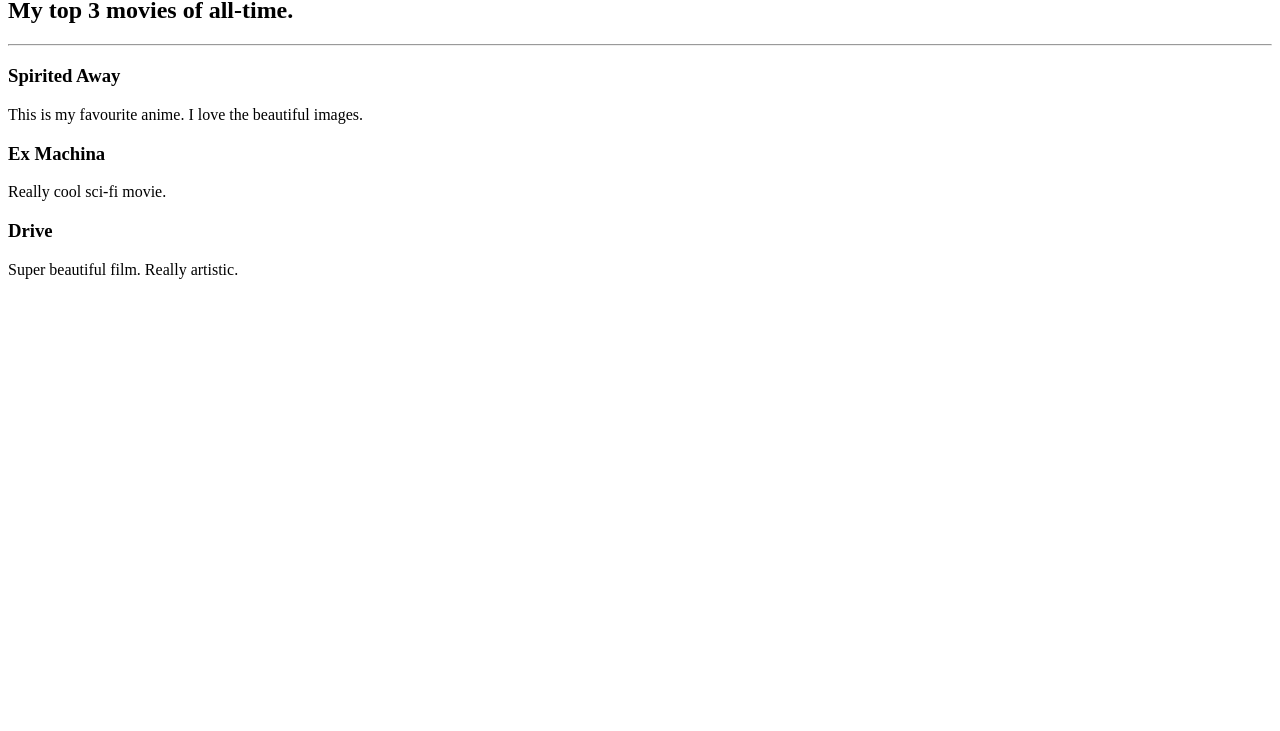
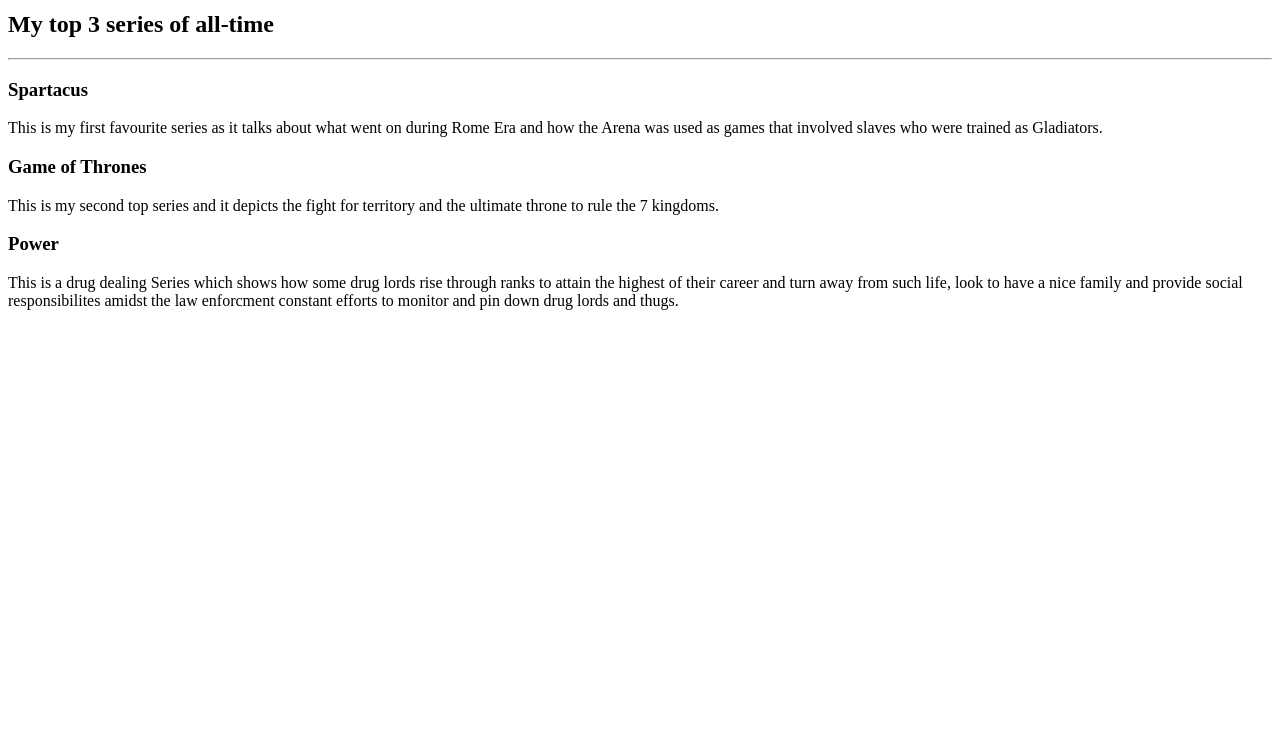
Before and after one commit to askdebb/web_development_projects, a plain HTML site: page 4.3 HTML Porfolio Project/public/movie-ranking.html in a window 1280 px wide. Shown: the part 69-800 px from the top of the page. Drawn offline with Linux system fonts and the light colour scheme.

Commit message:
portfolio project modified

```diff
--- a/4.3 HTML Porfolio Project/public/movie-ranking.html
+++ b/4.3 HTML Porfolio Project/public/movie-ranking.html
@@ -1,9 +1,34 @@
-<h1>The Best Movies According to Angela</h1>
-<h2>My top 3 movies of all-time.</h2>
-<hr />
-<h3>Spirited Away</h3>
-<p>This is my favourite anime. I love the beautiful images.</p>
-<h3>Ex Machina</h3>
-<p>Really cool sci-fi movie.</p>
-<h3>Drive</h3>
-<p>Super beautiful film. Really artistic.</p>
+<!DOCTYPE html>
+<html lang="en">
+  <head>
+    <meta charset="UTF-8" />
+    <meta name="viewport" content="width=device-width, initial-scale=1.0" />
+    <title>Chris Movie Ranking Page | Portfolio</title>
+  </head>
+  <body>
+    <!-- Write your code below -->
+
+    <h1>The Best Movie Series According to Nana Sakyi</h1>
+    <h2>My top 3 series of all-time</h2>
+    <hr />
+    <h3>Spartacus</h3>
+    <p>
+      This is my first favourite series as it talks about what went on during
+      Rome Era and how the Arena was used as games that involved slaves who were
+      trained as Gladiators.
+    </p>
+    <h3>Game of Thrones</h3>
+    <p>
+      This is my second top series and it depicts the fight for territory and
+      the ultimate throne to rule the 7 kingdoms.
+    </p>
+    <h3>Power</h3>
+    <p>
+      This is a drug dealing Series which shows how some drug lords rise through
+      ranks to attain the highest of their career and turn away from such
+      life, look to have a nice family and provide social responsibilites
+      amidst the law enforcment constant efforts to monitor and pin down drug
+      lords and thugs.
+    </p>
+  </body>
+</html>
```
Also changed, not shown: 4.3 HTML Porfolio Project/index.html (+2 -2 lines), 4.3 HTML Porfolio Project/public/birthday-invite.html (+11 -7 lines), 4.3 HTML Porfolio Project/public/contact.html (+5 -5 lines).
